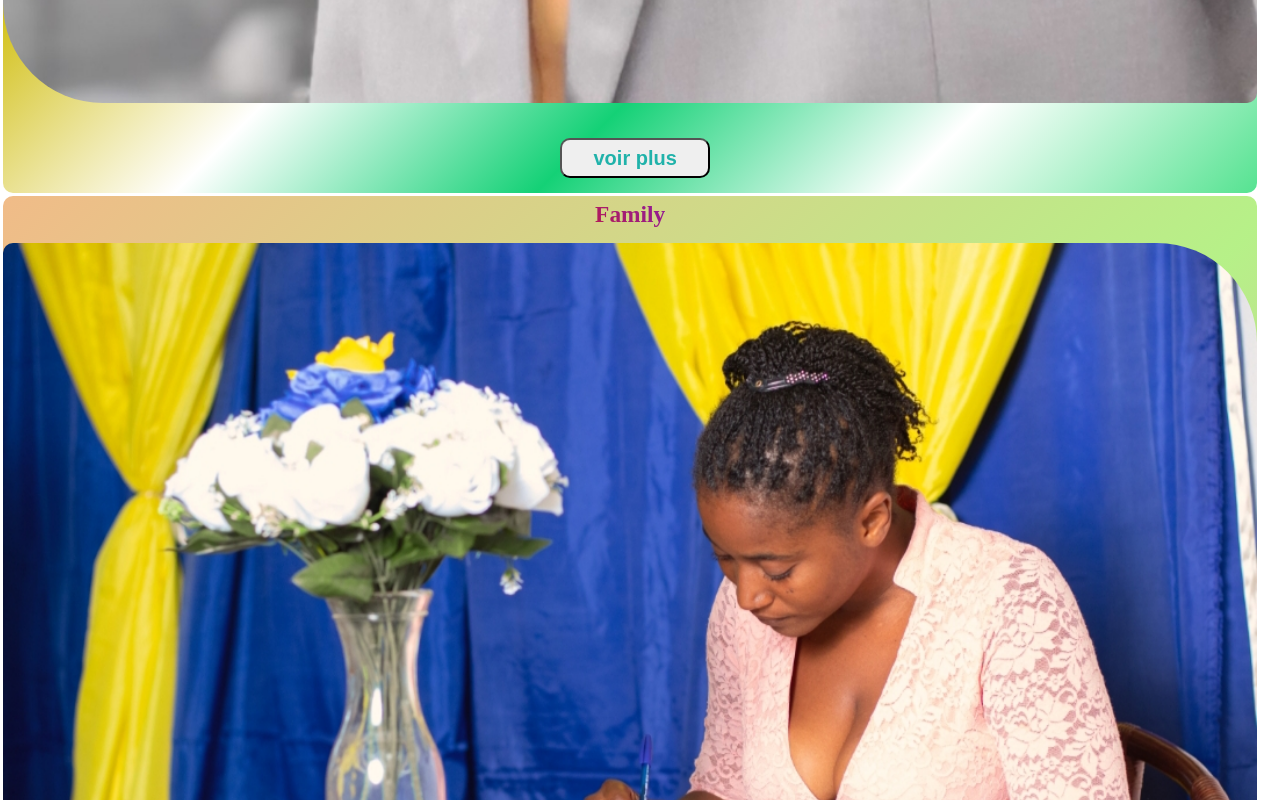
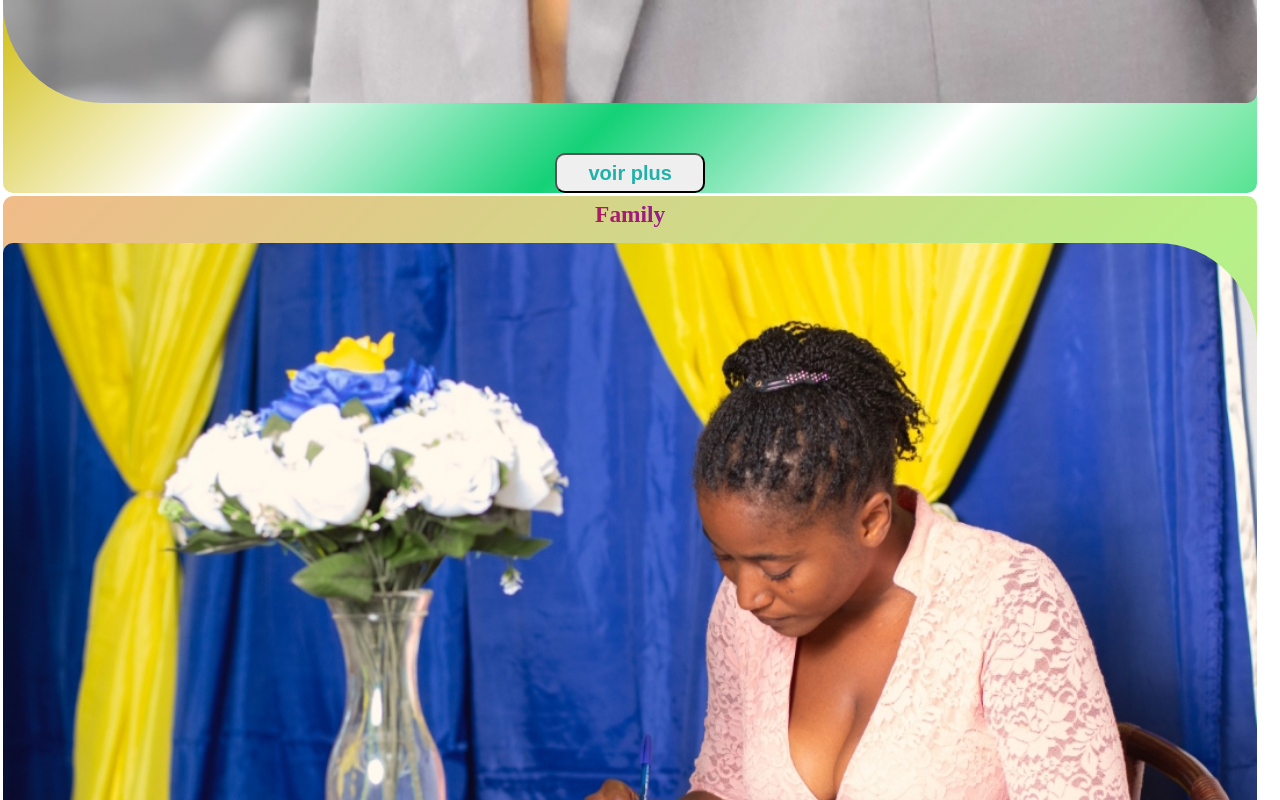
Before and after one commit to Elylague/album-beyou-eliyou, a website built with webpack: page index.html in a window 1280 px wide. Shown: the part 2360-3160 px from the top of the page. Built offline with nearby package versions, Linux system fonts and the light colour scheme.

Commit message:
supprimer une des deux position relation sur les boutons

```diff
--- a/style.css
+++ b/style.css
@@ -125,9 +125,6 @@ section div img[src] {
 
 
 
-
-
-
 section.section-friend {
 
   background: linear-gradient(-45deg, rgba(76, 225, 139, 0.95), rgba(209, 197, 20, 0), rgba(20, 209, 118, 1), rgba(209, 191, 20, 0), rgba(209, 191, 20, 1), rgba(209, 191, 20, 0), rgba(20, 63, 209, 0.85), rgba(20, 46, 209, 0), rgba(20, 46, 209, 0.99));
@@ -208,15 +205,11 @@ section.section-maraine {
 section.section-beyou-eliyou {
   background: linear-gradient(40deg, blue, red, yellow);
 
-
-
 }
 
 
 section.section-parain {
   background: linear-gradient(45deg, rgba(32, 27, 27, 0.98), rgba(159, 133, 133, 0), rgba(23, 13, 13, 1), rgba(171, 92, 92, 0), rgba(209, 20, 136, 0.93), rgba(209, 20, 136, 0.02), rgba(20, 209, 162, 0.95));
-
-
 
 }
 
@@ -232,13 +225,6 @@ section.section-friend div.friend {
 
 }
 
-section div button.bouton {
-  height: 30px;
-  position: relative;
-
-  left: 5px;
-  bottom: 15px;
-}
 
 
 /* family animation*/
@@ -248,8 +234,6 @@ section.section-family {
   background: linear-gradient(-45deg, rgba(18, 179, 226, 0.5), rgba(226, 18, 108, 0.5), rgba(110, 226, 18, 0.5), rgba(226, 120, 18, 0.5));
   width: 98vw;
   min-height: 300px;
-
-
 
 }
 
@@ -268,7 +252,6 @@ section.section-family {
   transition: all ease 2s;
 
 }
-
 
 
 /* ====== my Beyou ===== */
@@ -294,13 +277,9 @@ section div button.bouton {
   width: 150px;
   height: 40px;
   border-radius: 10px;
- /* margin: 10px auto;*/
   font-weight: bold;
   font-size: 20px;
- /* position: relative;
-  left: 140px;
-  bottom: 0;
-  */
+
 }
 
 button:not(.bouton-family){
@@ -315,16 +294,10 @@ section div button.bouton-beyou{
   width: 150px;
   height: 40px;
   border-radius: 10px;
-  /*margin: 10px auto;*/
   font-weight: bold;
   font-size: 20px;
   margin-top: auto;
-  /*
-  position: absolute;
-  left: 140px;
-  bottom: 0;
-  z-index: 5;
-  */
+
 }
 
 /* ############## ma maraine ########## */
```
